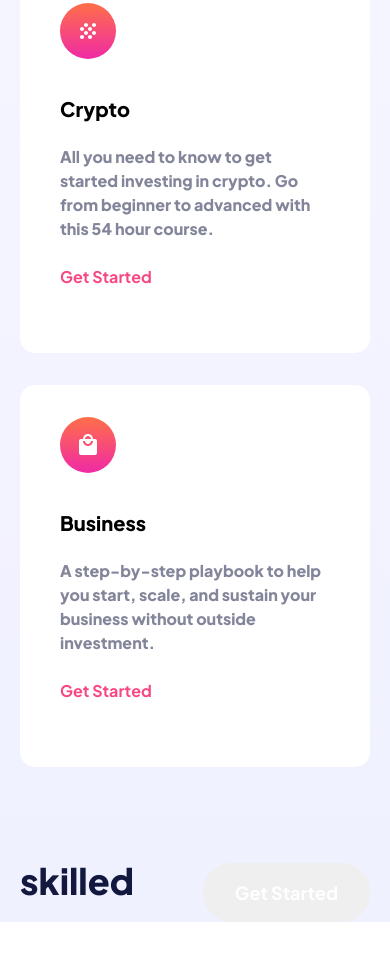
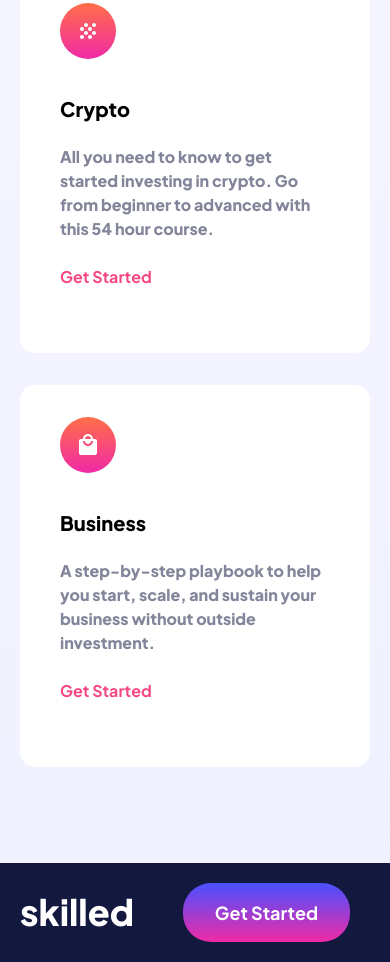
Before and after one commit to O-Julia-O/skilled-elearning-landing-page, a plain HTML site: page index.html in a window 390 px wide. Shown: the part 2366-3328 px from the top of the page. Before the commit the page ends 3288 px from the top, so only its background shows below. Drawn offline with Linux system fonts and the light colour scheme.

Commit message:
mobile footer

```diff
--- a/index.html
+++ b/index.html
@@ -148,7 +148,7 @@
     </main>
     <footer class="container flex">
       <div class="header__logo"><span>skilled</span></div>
-      <button class="button">Get Started</button>
+      <button class="button footer--button">Get Started</button>
     </footer>
   </body>
 </html>
--- a/style.css
+++ b/style.css
@@ -119,3 +119,18 @@ h3 {
 .card__img {
     margin-bottom: 36px;
 }
+
+footer {
+    background: rgba(19, 24, 63, 1);
+    align-items: center;
+    padding: 24px;
+}
+
+footer span {
+    color: white;
+}
+
+.footer--button {
+    background: linear-gradient(#4851FF, #F02AA6);
+    margin: 20px;
+}
```
